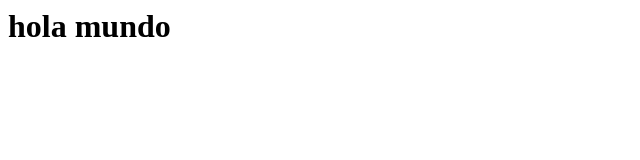
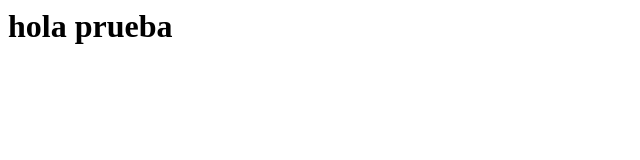
Before and after one commit to diegogogomez/mi-repositorio, a plain HTML site: page index.html in a window 1280 px wide. Shown: the full height of the page, 0-640 px from the left. Drawn offline with Linux system fonts and the light colour scheme.

Commit message:
segundo cambio

```diff
--- a/index.html
+++ b/index.html
@@ -3,7 +3,8 @@
 </head>
 <body>
 <h1>
-hola mundo
+hola
+prueba
 </h1>
 <body>
 </html>
```
